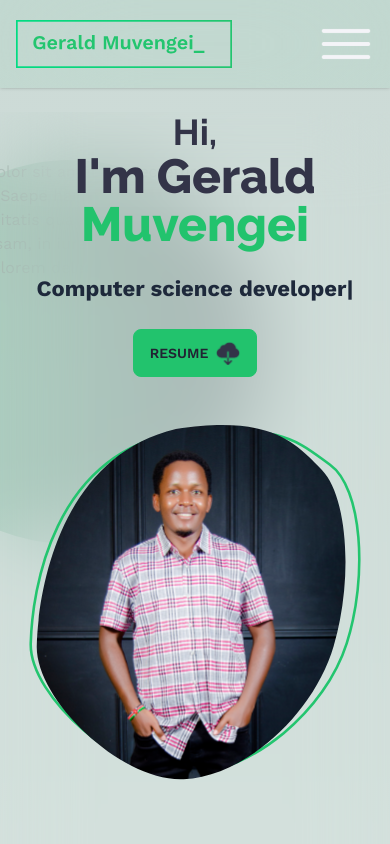
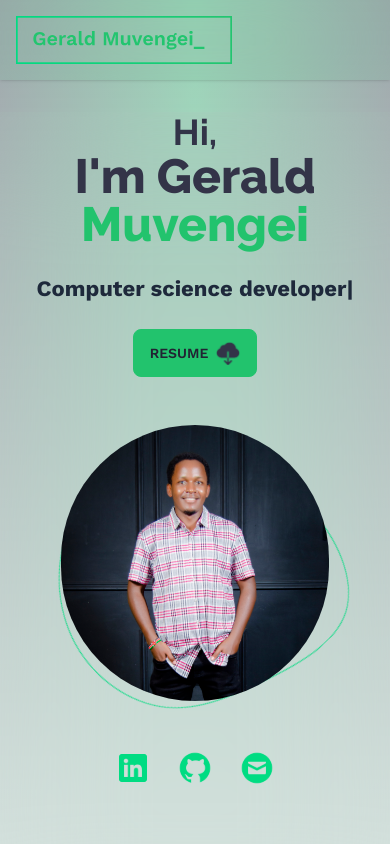
Before and after one commit to geraldmuvengei06/next-portfolio, a Next.js app: page / in a window 390 px wide. Shown: the top 844 px of the page. Built offline with nearby package versions, Linux system fonts and the light colour scheme.

Commit message:
feat: Hero enhancement

```diff
--- a/src/app/globals.css
+++ b/src/app/globals.css
@@ -41,3 +41,25 @@ h1,h2,h3,h4,h5,h6 {
     display: none !important;
   }
 }
+
+.animated-rotate{
+  animation: rotate 50s linear infinite;
+}
+
+@keyframes rotate {
+  to {
+    transform: rotate(360deg);
+  }
+}
+
+@-o-keyframes rotate {
+  to {
+    transform: rotate(360deg);
+  }
+}
+
+@-moz-keyframes rotate {
+  to {
+    transform: rotate(360deg);
+  }
+}
--- a/src/components/hero.tsx
+++ b/src/components/hero.tsx
@@ -3,13 +3,15 @@ import Image from "next/image";
 import Navbar from "./navbar";
 import { TypeAnimation } from "react-type-animation";
 import { raleway } from "@/styles/fonts";
+import { social_links } from "@/lib/data";
+
 
 export default function Hero() {
     // TODO:: Add rotate animation on link sorrounding hero image
     return (
 
         <div className="container z-0 lg:max-w-6xl overflow-hidden mx-auto pt-28 sm:py-4 relative ">
-            <div className="sm:px-16 flex flex-col lg:flex-row min-h-screen items-center sm:justify-center gap-12 lg:gap-0 backdrop-filter backdrop-blur-2xl bg-opacity-10">
+            <div className="sm:px-16 flex flex-col lg:flex-row min-h-screen items-center sm:justify-center gap-12 lg:gap-0 backdrop-blur-3xl dark:backdrop-blur-3xl backdrop-filter dark:backdrop-filter bg-opacity-5 dark:bg-opacity-30">
                 <div className="text-center md:basis-1/3 xl:basis-2/3 flex flex-col gap-2 items-center lg:text-left lg:items-start">
                     <h1 className={raleway.className}>
                         <span className="text-4xl font-bold dark:text-white text-dark-light">Hi,</span> <br />
@@ -51,29 +53,46 @@ export default function Hero() {
                     </button>
                 </div>
 
-                <div className="basis-1/3 flex justify-center">
+                <div className="basis-1/3 flex flex-col  justify-center">
                     <Image
-                        src="/hero-1.svg"
+                        src="/hero.svg"
                         alt="download"
-                        className="max-w-sm hidden sm:inline justify-center"
-                        width={382}
-                        height={411.203}
+                        className="z-10 max-w-sm hidden sm:inline justify-center rounded-full overflow-hidden"
+                        width={298}
+                        height={320.78}
                         priority
                     />
                     <Image
-                        src="/hero-1.svg"
+                        src="/hero.svg"
                         alt="download"
-                        className="max-w-sm inline sm:hidden justify-center"
-                        width={332.464}
-                        height={341.81}
+                        className="z-10 max-w-sm inline sm:hidden justify-center rounded-full overflow-hidden"
+                        width={268}
+                        height={288.49}
                         priority
                     />
+                    <div className="absolute -z-0 animated-rotate w-[300px] md:w-[340px] p-4 -mt-16 sm:mt-0 -ml-4" ><svg xmlns="http://www.w3.org/2000/svg" viewBox="0 0 927 926.1"><path d="M898.7 157.1c56.3 102 16.6 249.3-26.1 379.8-42.8 130.5-88.3 244-184.8 314.3-96.5 70.4-243.5 97.6-380.4 51.7C170.5 856.7 43.9 737.5 10.2 595.3c-34-142.2 25-307.4 128.1-420C241.6 62.6 389.5 2.5 539.6.5 690-1.2 842.4 55.3 898.7 157.1z" fill="none" stroke="#00DC82" stroke-width="3" stroke-miterlimit="10" stroke-opacity="1"></path></svg></div>
+                    <div className="flex flex-row gap-6 align-middle justify-center mt-8 sm:hidden">
+                        {
+                            social_links.map((link, index) => {
+                                return <a key={index} href={link.link} target='blank'><Image
+                                    src={link.iconPath}
+                                    alt={link.title}
+                                    className="py-4 fill-primary dark:fill-dark-light"
+                                    width={38}
+                                    height={38}
+                                    priority
+                                /></a>
+                            })
+                        }
+                    </div>
                 </div>
 
             </div>
-            <div className="absolute top-40 h-96 rounded-full max-w-md w-96 right-32 -z-10 bg-gradient-to-r from-primary to-dark opacity-20">
-                Lorem ipsum dolor sit amet consectetur adipisicing elit. Saepe harum molestias perferendis, veritatis quaerat mollitia repudiandae ipsam, in iure est velit eaque enim voluptatibus dolorem delectus quibusdam quos quis laborum.
+            {/* <div className="absolute top-40 h-96 rounded-full max-w-md w-96 right-32 -z-10 bg-gradient-to-tr from-dark via-primary to-dark opacity-90">
+            </div> */}
+            <div className="absolute top-0 left-0 bottom-0 right-0 h-screen -z-10 bg-gradient-to-l from-dark-light via-primary to-dark-light opacity-30 [mask-image:linear-gradient(180deg,white,rgba(255,255,255,0))] ">
             </div>
+
         </div>
     )
 }
--- a/src/components/navbar.tsx
+++ b/src/components/navbar.tsx
@@ -30,16 +30,6 @@ export default function Navbar() {
                             height={48}
                             priority
                         />
-                        <a href="#contact" className="contact-item">
-                            <Image
-                                src="/menu.svg"
-                                alt="Menu"
-                                // className="dark:invert"
-                                width={56}
-                                height={56}
-                                priority
-                            />
-                        </a>
                     </div>
 
                 </div>
```
Lines whose indentation alone changed are shown as unchanged.
